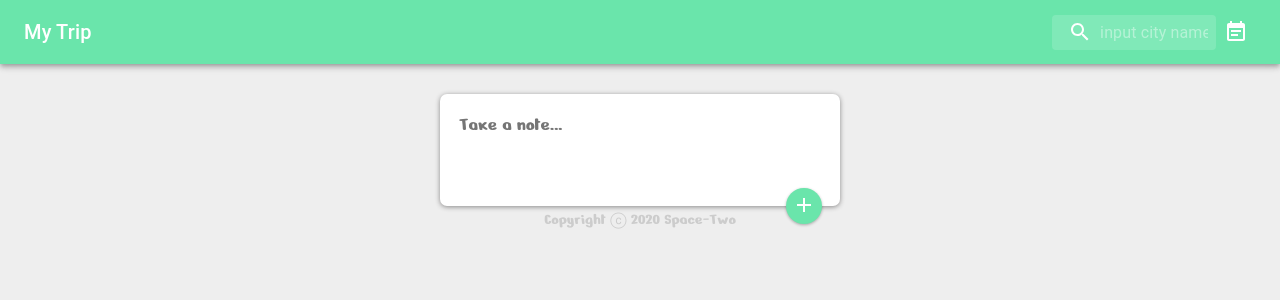
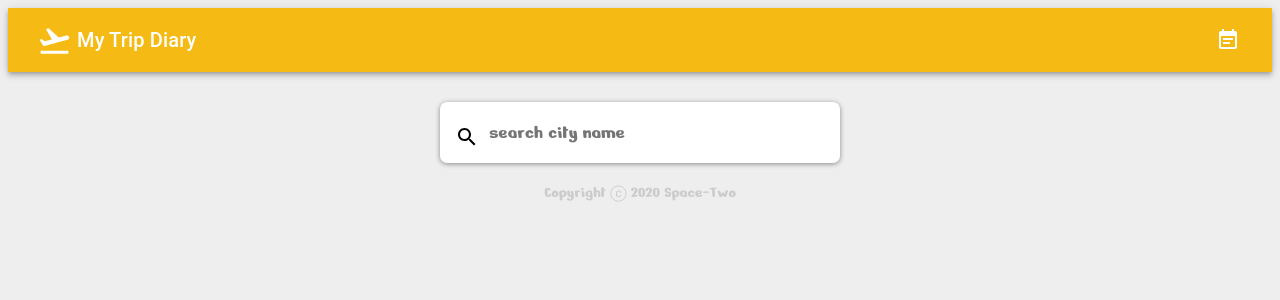
Before and after one commit to wown387/my-trip, a React (Create React App) app: page / in a window 1280 px wide. Shown: the top 300 px of the page. Built offline with nearby package versions, Linux system fonts and the light colour scheme.

Commit message:
Add files via upload

```diff
--- a/package.json
+++ b/package.json
@@ -7,6 +7,9 @@
   "dependencies": {
     "@material-ui/core": "^4.11.2",
     "@material-ui/icons": "^4.11.2",
+    "@material-ui/lab": "^4.0.0-alpha.57",
+    "axios": "^0.21.0",
+    "cross-fetch": "^3.0.6",
     "react": "16.8.6",
     "react-dom": "16.8.6",
     "react-scripts": "3.2.0"
--- a/public/styles.css
+++ b/public/styles.css
@@ -1,6 +1,5 @@
 * {
   padding: 0;
-  margin: 0;
   box-sizing: border-box;
 }
 
@@ -18,6 +17,7 @@ footer {
   bottom: 0;
   width: 100%;
   height: 2.5rem;
+  margin-bottom: 100px;
 }
 
 footer p {
@@ -79,7 +79,7 @@ form button {
   position: absolute;
   right: 18px;
   bottom: -18px;
-  background: #6AE5AB;
+  background: #f5ba13;
   color: #fff;
   border: none;
   border-radius: 50%;
@@ -90,9 +90,17 @@ form button {
   outline: none;
 
 }
+.MainArea img{
+  width:100px;
+  height:100px;
+  float: left;
+  margin-right: 10px;
+}
 
-form button:hover{background-color:orange;}
-form button:active {background-color:wheat;}
+
+
+form button:hover{background-color:wheat;}
+form button:active {background-color:orange;}
 
 @media only screen and (max-width:700px) {
   /* For mobile phones: */
--- a/src/components/App.jsx
+++ b/src/components/App.jsx
@@ -5,7 +5,8 @@ import Footer from "./Footer";
 import Note from "./Note";
 import MainArea from "./MainArea";
 import Grid from '@material-ui/core/Grid';
-import Album from './nav-bar/Album'
+import Album from './nav-bar/Album';
+import SearchBar from './SearchBar'
 // import  PinnedSubheaderList from './nav-bar/FindSearch'
 const useStyles = makeStyles((theme) => ({
   root: {
@@ -21,10 +22,11 @@ function App() {
 
   const classes = useStyles();
   const [notes,setNotes]=useState([])
-  const [isSearch,setIsSearch]=useState(false)
-  const [CorrectKeyword,setIscorrectkeyword]=useState(true)
+  const [isSearch,setIsSearch]=useState(0)
+  const [isSelect,setIselect]=useState(0)
   const [keyword,setKeyword]=useState("")
   const [imgsrc,setImagesrc]=useState("")
+  const [descrip,setDescrip]=useState("")
 
   // The useEffect() hook fires any time that the component is rendered.
   // An empty array is passed as the second argument so that the effect only fires once.
@@ -32,6 +34,7 @@ function App() {
 
   function addNote(NewNote){
 
+    setIselect(0)
     setNotes(prev=>{
       return [...prev,NewNote]
     })
@@ -47,32 +50,36 @@ function App() {
   }
 
   function search(keyword){
-    setIsSearch(true)
+    setIsSearch(1)
     setKeyword(keyword)
 
   }
 
   function selectImage(image){
-    setIsSearch(false)
+    setIsSearch(0)
     setImagesrc(image)
-    setIscorrectkeyword(true)
+    setIselect(true)
   }
   function iscorrect(album){
     if (album.length===0){
-      setIscorrectkeyword(false)
+      setIsSearch(2)
     }
+  }
+  function handledescrip(descrip){
+    console.log(descrip,111)
+    setDescrip(descrip)
   }
 
   return (
     <div className="container">
      <ButtonAppBar search={search}  count={notes.length}/>
-     { isSearch && <Album iscorrect={iscorrect} selectImage={selectImage} keyword={keyword}/>}
-     {CorrectKeyword ?  <div></div>: <h1>Not found image</h1>}
-
-      <MainArea onAdd={addNote} image={imgsrc} keyword={keyword}/>
+     { isSearch===1 && <Album iscorrect={iscorrect} selectImage={selectImage} descrip={handledescrip}keyword={keyword}/>}
+     {isSearch===2 &&<h1>Can Not found image</h1>}
+     {isSelect ? <div></div>: <SearchBar search={search}/> }
+     {isSelect  ? <MainArea onAdd={addNote} descrip={descrip} image={imgsrc} keyword={keyword}/>:<div></div>}
       <Grid container className={classes.root} spacing={2}>
       {notes.map( (note,index)=>{
-        return <Note className={classes.paper} onDelete={deleteNote} id={index} image={note.image} key={index} keyword={note.keyword} content={note.content} />
+        return <Note className={classes.paper} onDelete={deleteNote} id={index} image={note.image} key={index} keyword={note.keyword} descrip={note.descrip} content={note.content} />
 
       })}
       </Grid>
--- a/src/components/MainArea.jsx
+++ b/src/components/MainArea.jsx
@@ -6,29 +6,23 @@ function MainArea(props) {
   const [note,setNote]=useState({
     keyword:"",
     content:"",
-    image:""
+    image:"",
+    descrip:""
+
   })
 
   function handleChane(event){
     const {name,value } =event.target
+
     setNote(prev=>{
-      return {...prev,keyword:props.keyword}
+      return {...prev,[name]:value,image:props.image,keyword:props.keyword,descrip:props.descrip}
     })
 
-    setNote(prev=>{
-      return {...prev,[name]:value}
-    })
-    setNote(prev=>{
-      return {...prev,image:props.image}
-    })
-
-
   }
-
   function submit(event){
 
     if (note.image===""){
-      alert('이미지 혹은 내용을 입력해주세요')
+      alert('노트에  내용을 입력해주세요')
       event.preventDefault()
 
     }
@@ -40,19 +34,21 @@ function MainArea(props) {
       setNote({
         keyword:"",
         content:"",
-        image:""})
+        image:"",
+        descrip:""})
 
     }
 
 
   }
-
-
   return (
-    <div>
+    <div className="MainArea">
       <form>
-        <h1>{props.keyword}</h1>
-        <textarea name="content" value={note.content} onChange={handleChane} placeholder="Take a note..." rows="3" />
+        <div className="sample">
+        <img src={props.image} alt="note"></img>
+        <div><h1>{props.keyword}</h1><p>{props.descrip}</p></div>
+        </div>
+         <textarea  name="content" value={note.content} onChange={handleChane} placeholder="take a note..." rows="3"/>
         <button onClick={submit}><AddIcon/></button>
       </form>
     </div>
--- /dev/null
+++ b/src/components/Search.jsx
@@ -0,0 +1,40 @@
+import React,{useState} from 'react';
+import AddIcon from '@material-ui/icons/Add';
+
+export default function SearchAppBar(props) {
+  const [search,setSearch]=useState("")
+
+  function handleChange(event){
+      setSearch(event.target.value)
+
+  }
+
+  function keyPress(event){
+
+      if(event.keyCode === 13){
+          event.preventDefault()
+          console.log(search)
+          props.search(search)
+          setSearch("")
+     }
+  }
+
+  function submit(event){
+    event.preventDefault()
+    props.search(search)
+    setSearch("")
+  }
+
+  return (
+
+            <form>
+            <input onKeyDown={keyPress}
+              value={search}
+              onChange={handleChange}
+              placeholder="search city name"></input>
+               <button  onClick={submit}><AddIcon/></button>
+            </form>
+
+
+  );
+}
--- /dev/null
+++ b/src/components/SearchBar.jsx
@@ -0,0 +1,97 @@
+
+import useAutocomplete from '@material-ui/lab/useAutocomplete';
+import top100Films from './SearchData'
+import React from 'react';
+import SearchIcon from '@material-ui/icons/Search';
+import { makeStyles } from '@material-ui/core/styles';
+
+const useStyles = makeStyles((theme) => ({
+  SearchIcon:{
+    marginTop:8,
+    position: 'absolute',
+    display: 'flex',
+    alignItems: 'center',
+    justifyContent: 'center',
+
+  },
+  input:{
+    marginLeft:30,
+    width:"90%",
+  },
+
+  listbox: {
+    fontSize:20,
+    width:"90%",
+    marginTop:15 ,
+    padding: 10,
+    zIndex: 1,
+    position: 'absolute',
+    listStyle: 'none',
+    backgroundColor: theme.palette.background.paper,
+    overflow: 'auto',
+    maxHeight: 400,
+    borderRadius: "7px",
+    border: '1px solid rgba(0,0,0,.25)',
+    '& li[data-focus="true"]': {
+      backgroundColor: '#4a8df6',
+      color: 'white',
+      cursor: 'pointer',
+
+    },
+    '& li:active': {
+      backgroundColor: '#2977f5',
+      color: 'white',
+
+    },
+  },
+}));
+
+export default function UseAutocomplete(props) {
+  const classes = useStyles();
+
+  function keyPress(event){
+
+      if(event.keyCode === 13){
+          event.preventDefault()
+          props.search(event.target.value)
+
+
+     }
+  }
+
+  const {
+    getRootProps,
+    getInputProps,
+    getListboxProps,
+    getOptionProps,
+    groupedOptions,
+  } = useAutocomplete({
+    id: 'use-autocomplete-demo',
+    options: top100Films,
+    getOptionLabel: (option) => option.title,
+  });
+
+  return (
+  <div>
+  <form>
+      <div  {...getRootProps()}>
+        <SearchIcon className={classes.SearchIcon} />
+        <input className={classes.input}
+               onKeyDown={keyPress}
+               placeholder="search city name"
+         {...getInputProps()} />
+
+      </div>
+      {groupedOptions.length > 0 ? (
+        <ul className={classes.listbox} {...getListboxProps()}>
+          {groupedOptions.map((option, index) => {
+            return <li {...getOptionProps({ option, index })}>{option.title}</li>
+          })}
+        </ul>
+      ) : null}
+
+       </form>
+    </div>
+
+  );
+}
--- /dev/null
+++ b/src/components/SearchData.jsx
@@ -0,0 +1,84 @@
+const top100Films = [
+  { title:' Amsterdam '},
+{ title:' Ankara '},
+{ title:' Athens '},
+{ title:' Atlantic City '},
+{ title:' Baltimore '},
+{ title:' Bangkok '},
+{ title:' Beijing '},
+{ title:' Berlin '},
+{ title:' Berne '},
+{ title:' Brussels '},
+{ title:' Budapest '},
+{ title:' Buenos Aires '},
+{ title:' Cairo '},
+{ title:' Canberra '},
+{ title:' Cannes '},
+{ title:' Cape Town '},
+{ title:' Chicago '},
+{ title:' Cologne '},
+{ title:' Copenhagen '},
+{ title:' Damascus '},
+{ title:' Delhi '},
+{ title:' Dubai City '},
+{ title:' Dublin '},
+{ title:' Florence'},
+{ title:' Genève '},
+{ title:' Hague '},
+{ title:' Ha Noi '},
+{ title:' Havana '},
+{ title:' Helsinki '},
+{ title:' HongKong '},
+{ title:' Honolulu '},
+{ title:' Istanbul '},
+{ title:' Jakarta '},
+{ title:' Jerusalem '},
+{ title:' Kansas City '},
+{ title:' Kathmandu '},
+{ title:' KualaLumpur '},
+{ title:' Lisbon '},
+{ title:' London '},
+{ title:' Los Angeles '},
+{ title:' Luxembourg '},
+{ title:' Madrid '},
+{ title:' Manila '},
+{ title:' Melbourne '},
+{ title:' MexicoCity '},
+{ title:' Milan '},
+{ title:' Montreal '},
+{ title:' Moscow '},
+{ title:' Mumbai '},
+{ title:' Munich '},
+{ title:' Nazareth '},
+{ title:' New York '},
+{ title:' Nice '},
+{ title:' Osaka '},
+{ title:' Ottawa '},
+{ title:' Oslo '},
+{ title:' Paris '},
+{ title:' Philadelphia '},
+{ title:' PhnomPenh '},
+{ title:' Prague '},
+{ title:' Quito '},
+{ title:' Reykjavik '},
+{ title:' Riode Janeiro '},
+{ title:' San Francisco '},
+{ title:' Santa Fe '},
+{ title:' Santiago '},
+{ title:' SãoPaulo '},
+{ title:' Shanghai '},
+{ title:' Singapore City '},
+{ title:' Stockholm '},
+{ title:' Saint Petersburg '},
+{ title:' Sydney '},
+{ title:' Taipei '},
+{ title:' Tokyo '},
+{ title:' Venice '},
+{ title:' Vienna '},
+{ title:' Washington '},
+{ title:' Zürich '},
+
+
+  ];
+
+  export default top100Films
--- a/src/components/nav-bar/Album.jsx
+++ b/src/components/nav-bar/Album.jsx
@@ -63,7 +63,9 @@ export default function Album(props) {
   const classes = useStyles();
 
   function selectImage(event){
+
     props.selectImage(event.target.title)
+    props.descrip(event.target.id)
 
   }
   return (
@@ -74,12 +76,13 @@ export default function Album(props) {
           <Grid container spacing={4}>
           {data.map((data,index) => (
               <Grid item key={index} xs={12} sm={6} md={4}>
-                <Card className={classes.card}>
+                <Card className={classes.card} name={data.alt_description}>
                 <CardActionArea onClick={selectImage} >
                   <CardMedia
                     className={classes.cardMedia}
                     image={data.urls.small}
                     title={data.urls.small}
+                    id={data.alt_description}
                   />
                   </CardActionArea>
                   <CardActions>
--- a/src/components/nav-bar/nav-bar.jsx
+++ b/src/components/nav-bar/nav-bar.jsx
@@ -5,7 +5,7 @@ import Toolbar from '@material-ui/core/Toolbar';
 import Typography from '@material-ui/core/Typography';
 import Badge from '@material-ui/core/Badge';
 import EventNoteIcon from '@material-ui/icons/EventNote';
-import Search from './search'
+import FlightTakeoffIcon from '@material-ui/icons/FlightTakeoff';
 
 const useStyles = makeStyles((theme) => ({
   root: {
@@ -13,7 +13,7 @@ const useStyles = makeStyles((theme) => ({
 
   },
   bar: {
-    background : "#6AE5AB"
+    background : "#f5ba13"
 
   },
   menuButton: {
@@ -26,6 +26,9 @@ const useStyles = makeStyles((theme) => ({
   },
   badge:{
   margin: theme.spacing(1),
+  },
+  icon:{
+    margin:"5px"
   }
 
 }));
@@ -35,18 +38,16 @@ const useStyles = makeStyles((theme) => ({
 export default function ButtonAppBar(props) {
   const classes = useStyles();
 
-  function search(id){
-    props.search(id)
-  }
 
   return (
     <div className={classes.root}>
       <AppBar  position="static" className={classes.bar} >
         <Toolbar>
+          <FlightTakeoffIcon className={classes.icon} fontSize="large" />
           <Typography variant="h6" className={classes.title}>
-            My Trip
+            My Trip Diary
           </Typography>
-          <Search search={search}/>
+
           <Badge badgeContent={props.count} color="secondary" className={classes.badge} >
             <EventNoteIcon />
           </Badge>
```
Also changed, not shown: src/components/Note.jsx (+4 -3 lines), src/components/Searchinput.jsx (added, +53 -0 lines), 1 other file (tests, documents, lock files or other folders).
